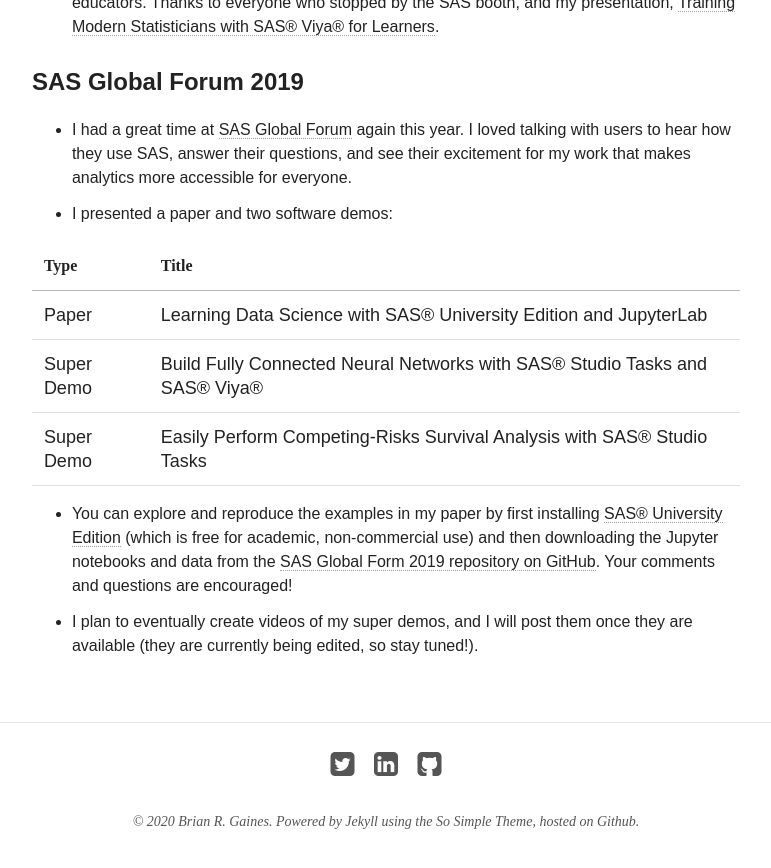
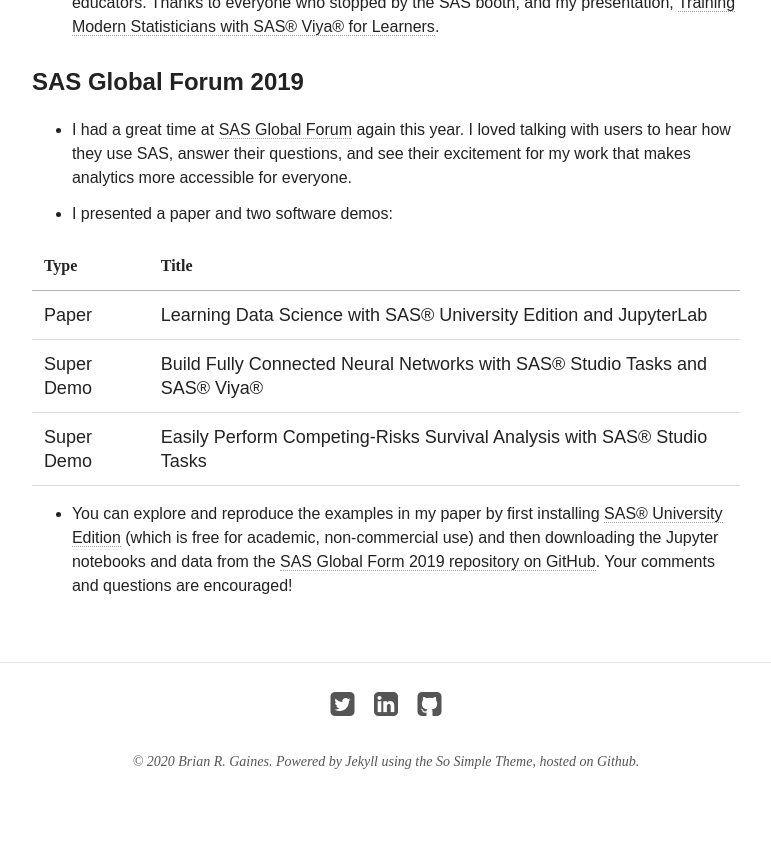
Before and after one commit to brgaines/brgaines.github.io, a Jekyll site: the page built from index.md, in a window 1280 px wide and 900 px high, scrolled down 1621 px. Shown: the top 868 px of the window, without its empty margins (254-1025 px from the left). Built offline with Jekyll 4.4.1, drawn with Linux system fonts in a browser that asks for light colours; nearby versions of some CDN libraries; after the commit the page ends 2461 px from its top, so only the background shows below that.

Commit message:
removed note about SGF super demos coming soon since they are now available

```diff
--- a/index.md
+++ b/index.md
@@ -34,4 +34,3 @@ Before joining SAS, I finished my PhD in statistics at [North Carolina State Uni
 
 
 * You can explore and reproduce the examples in my paper by first installing [SAS® University Edition](https://www.sas.com/en_us/software/university-edition.html) (which is free for academic, non-commercial use) and then downloading the Jupyter notebooks and data from the [SAS Global Form 2019 repository on GitHub](https://github.com/sascommunities/sas-global-forum-2019/tree/master/3133-2019-Gaines).  Your comments and questions are encouraged!
-* I plan to eventually create videos of my super demos, and I will post them once they are available (they are currently being edited, so stay tuned!).
```
